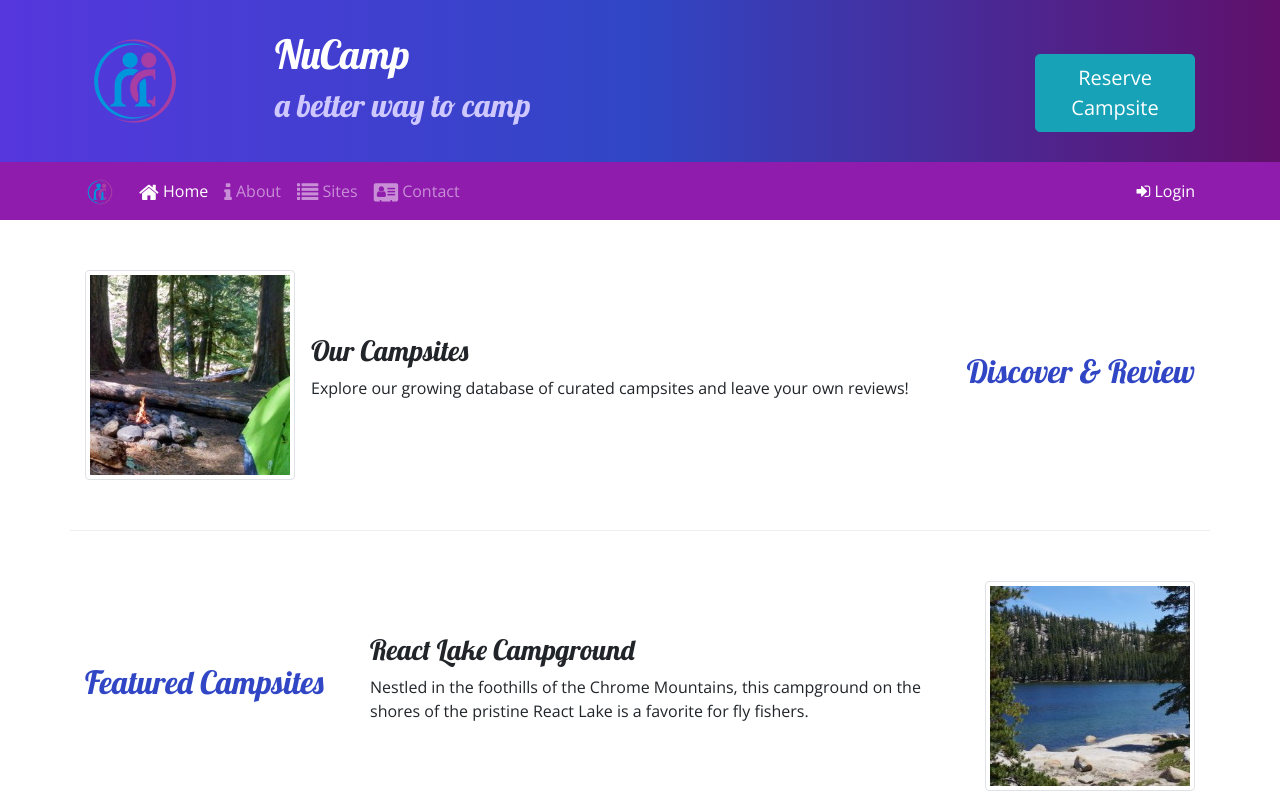
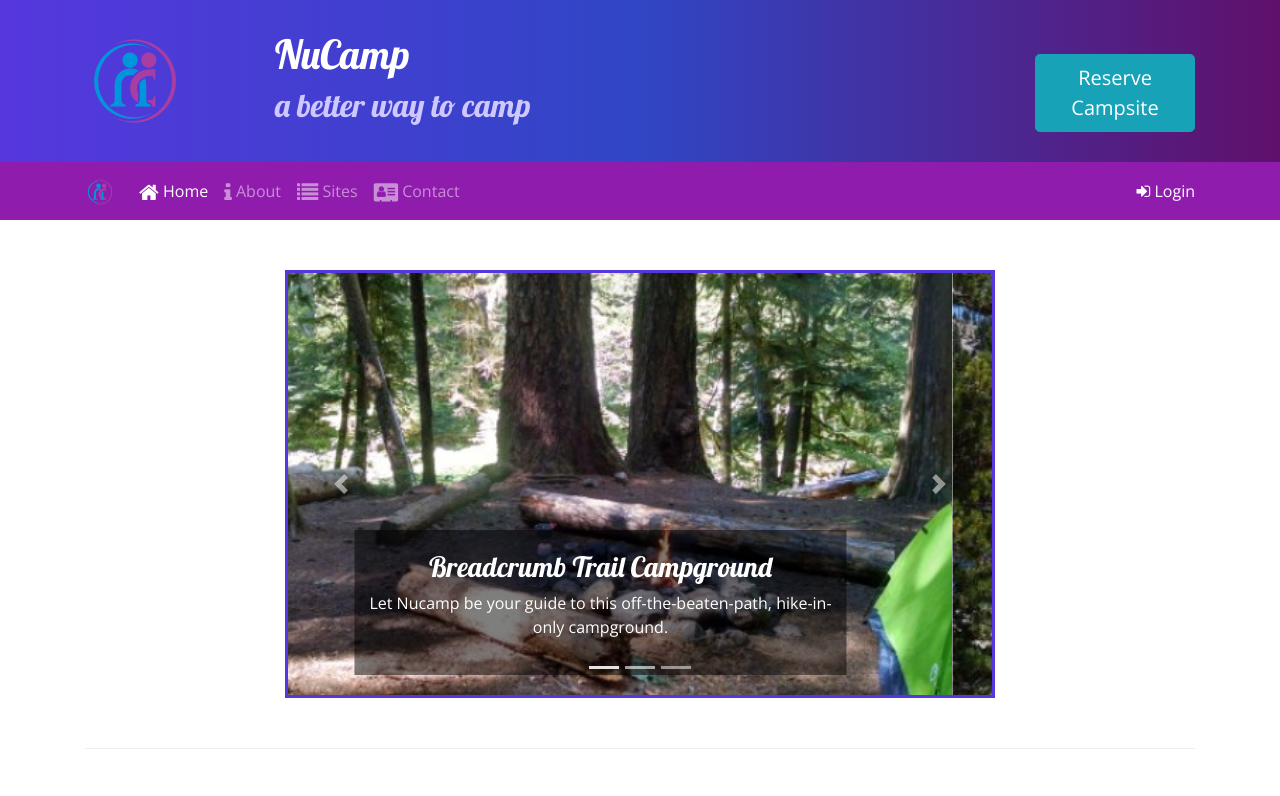
Before and after one commit to ChuckB79/nucampSite, a website: page index.html in a window 1280 px wide. Shown: the top 796 px of the page. Drawn offline with nearby package versions, Linux system fonts and the light colour scheme.

Commit message:
carousel

```diff
--- a/index.html
+++ b/index.html
@@ -16,6 +16,7 @@
     <body>
         <header class="jumbotron jumbotron-fluid">
             <div class="container">
+
                 <div class="row">
                     <div class="col-4 col-sm-3 col-md-2 align-self-center">
                         <img src="img/logo.png" class="img-fluid" alt="">
@@ -77,7 +78,8 @@
                                         </div>
                                         <div class="form-group col-12">
                                             <label class="sr-only" for="loginPassword">Password</label>
-                                            <input type="password" class="form-control form-control-sm" id="loginPassword" placeholder="Password">
+                                            <input type="password" class="form-control form-control-sm"
+                                                id="loginPassword" placeholder="Password">
                                         </div>
                                         <div class="col">
                                             <div class="form-check">
@@ -86,7 +88,8 @@
                                             </div>
                                         </div>
                                         <div class="form-row">
-                                            <button type="button" class="btn btn-secondary btn-sm ml-auto" data-dismiss="modal">Cancel</button>
+                                            <button type="button" class="btn btn-secondary btn-sm ml-auto"
+                                                data-dismiss="modal">Cancel</button>
                                             <button type="submit" class="btn btn-primary btn-sm ml-1">Sign In</button>
                                         </div>
                                     </div>
@@ -100,14 +103,61 @@
         </div>
 
         <div class="container">
+            <div class="row-content">
+                <div class="col-md-8 mx-auto">
+                    <div id="homeCarousel" class="carousel slide" data-ride="carousel">
+                        <ol class="carousel-indicators">
+                            <li datat-target= "#homeCarousel"data-slide-to="0" class="active"></li>
+                            <li datat-target= "#homeCarousel"data-slide-to="1"></li>
+                            <li datat-target= "#homeCarousel"data-slide-to="2"></li>
+                        </ol>
+                        <div class="carousel-inner">
+                            <div class="carousel-item active">
+                                <img src="/img/breadcrumb-trail.jpg" alt="Breadcrumb Trail Campground"
+                                    class="d-block w-100">
+                                <div class="carousel-caption">
+                                    <h3>Breadcrumb Trail Campground</h3>
+                                    <p class="d-none d-sm-block">Let Nucamp be your guide to this off-the-beaten-path,
+                                        hike-in-only campground.</p>
+                                </div>
+                            </div>
+                            <div class="carousel-item">
+                                <img src="/img/react-lake.jpg" alt="React Lake Campground" class="d-block w-100">
+                                <div class="carousel-caption">
+                                    <h3>React Lake Campground</h3>
+                                    <p class="d-none d-sm-block">Nestled in the foothills of the Chrome Mountains, this
+                                        campground on the shores of the pristine React Lake is a favorite for fly
+                                        fishers.</p>
+                                </div>
+                            </div>
+                            <div class="carousel-item">
+                                <img src="/img/chrome-river.jpg" alt="Chrome River Campground" class="d-block w-100">
+                                <div class=" carousel-caption">
+                                <h3>Chrome River Campground</h3>
+                                <p class="d-none d-sm-block">Spend a few sunny days and starry nights beneath a canopy
+                                    of old-growth firs at this enchanting spot by the Chrome River.
+                                </p>
+                            </div>
+                        </div>
+                        <a href="#homeCarousel" role="button" class="carousel-control-prev" data-slide="prev">
+                            <span class="carousel-control-prev-icon"></span>
+                            <span class="sr-only">Previous</span>
+                        </a>
+                        <a href="#homeCarousel" role="button" class="carousel-control-next" data-slide="next">
+                            <span class="carousel-control-next-icon"></span>
+                            <span class="sr-only">Next</span>
+                        </a>
+                    </div>
+                </div>
+            </div>
+        </div>
         <div class="row row-content align-items-center">
             <div class="col-sm-4 order-sm-last col-md-3">
                 <h2 class="text-sm-right">Discover & Review</h2>
             </div>
             <div class="col">
                 <div class="media">
-                        <img class="d-flex mr-3 img-thumbnail" src="img/breadcrumb-trail-thumb.jpg"
-                            alt="Breadcrumb Trail">
+                    <img class="d-flex mr-3 img-thumbnail" src="img/breadcrumb-trail-thumb.jpg" alt="Breadcrumb Trail">
                     <div class="media-body align-self-center">
                         <h3>Our Campsites</h3>
                         <p class="d-none d-sm-block">
@@ -179,8 +229,7 @@
                             <div class="row form-group">
                                 <label for="date" class="col-sm-6 col-form-label">Date</label>
                                 <div class="col">
-                                        <input type="date" id="date" name="date" placeholder="date"
-                                            class="form-control">
+                                    <input type="date" id="date" name="date" placeholder="date" class="form-control">
                                 </div>
 
                             </div>
--- a/styles.css
+++ b/styles.css
@@ -40,3 +40,10 @@ header h2 {
     border-top: none;
     padding: 10px;
 }
+.carousel-caption {
+    background-color: rgba(0, 0, 0, 0.5);
+}
+
+.carousel {
+    border: solid #5637DD;
+}
```
Lines whose indentation alone changed are shown as unchanged.
